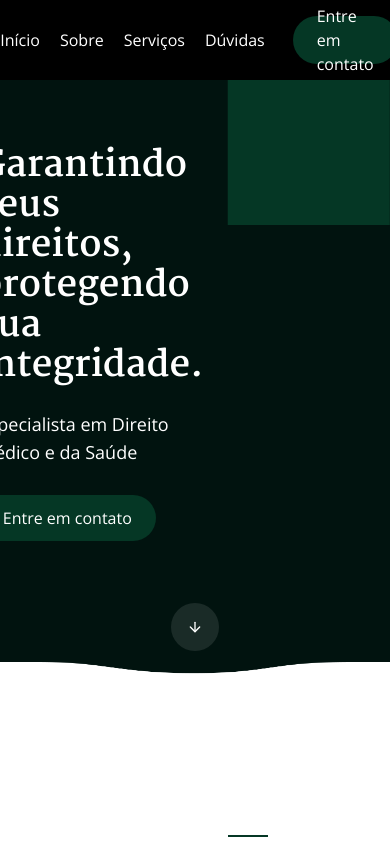
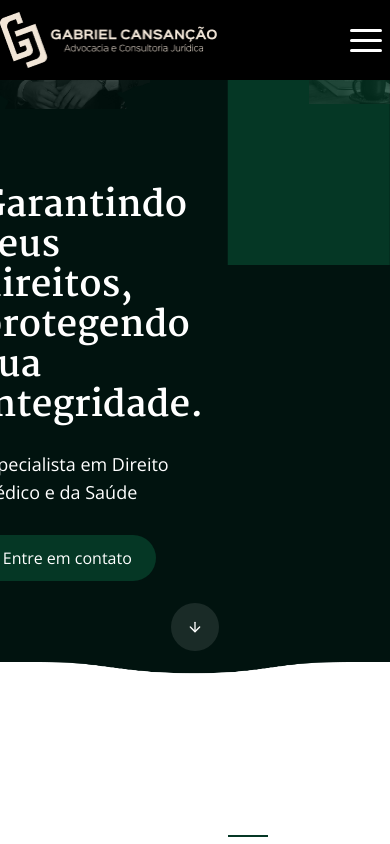
Before and after one commit to artgustavobarros/gabriela-correia, a Next.js app: page / in a window 390 px wide. Shown: the top 844 px of the page. Built offline with nearby package versions, Linux system fonts and the light colour scheme.

Commit message:
add hamburguer

```diff
--- a/package.json
+++ b/package.json
@@ -17,6 +17,7 @@
     "class-variance-authority": "^0.7.1",
     "clsx": "^2.1.1",
     "gsap": "^3.12.7",
+    "hamburger-react": "^2.5.2",
     "lucide-react": "^0.488.0",
     "next": "15.3.0",
     "react": "^19.0.0",
--- a/src/app/globals.css
+++ b/src/app/globals.css
@@ -14,6 +14,8 @@
   --color-neutral-100: #e7e7e7;
   --color-neutral-200: #cccccc;
   --color-neutral-900: #1a1a1a;
+  --color-neutral-950: #111111;
+  --color-gray-800: #7a7786;
   --color-gray-900: #18181b;
   --font-martel: var(--font-martel);
   --font-poppins: var(--font-poppins);
--- a/src/components/layout/container.tsx
+++ b/src/components/layout/container.tsx
@@ -17,7 +17,7 @@ export function Container({
   return (
     <Component
       className={cn(
-        "max-w-7xl mx-auto flex-1",
+        "container w-full max-w-7xl mx-auto flex-1",
         className,
         grid ? "grid grid-cols-12" : ""
       )}
--- /dev/null
+++ b/src/components/layout/dialog-hamburger.tsx
@@ -0,0 +1,75 @@
+"use client";
+import Hamburger from "hamburger-react";
+import {
+  Dialog,
+  DialogContent,
+  DialogDescription,
+  DialogHeader,
+  DialogTitle,
+  DialogTrigger,
+} from "../ui/dialog";
+import { useState } from "react";
+import Link from "next/link";
+
+interface DialogHamburgerProps {
+  links: {
+    text: string;
+    href: string;
+  }[];
+}
+
+export function DialogHamburger({ links }: DialogHamburgerProps) {
+  const [isOpen, setIsOpen] = useState(false);
+  return (
+    <Dialog modal={false} open={isOpen}>
+      <DialogTrigger asChild className="text-red-500">
+        <Hamburger
+          color="white"
+          rounded
+          size={32}
+          direction="right"
+          toggled={isOpen}
+          toggle={setIsOpen}
+        />
+      </DialogTrigger>
+      <DialogContent
+        hideCloseButton
+        resetPosition
+        className="top-20 right-0 h-full rounded-none border-none p-0 min-w-full w-full grid grid-cols-12 grid-rows-1 gap-0"
+      >
+        <DialogHeader className="sr-only">
+          <DialogTitle>Menu de navegação</DialogTitle>
+          <DialogDescription>Menu de navegação</DialogDescription>
+        </DialogHeader>
+        <div className="bg-black/40 col-span-7"></div>
+        <nav className="col-span-5 bg-neutral-950 h-full">
+          <ul className="p-10 flex flex-col gap-6 ">
+            {links.map((item) => {
+              return item.href === "#contact" ? (
+                <li key={item.href}>
+                  <Link
+                    href={
+                      "https://wa.me/5582999819612?text=Acabei%20de%20acessar%20teu%20projeto%2C%20achei%20massa"
+                    }
+                    className="text-brand-300 border rounded-lg py-2 px-4 font-poppins text-xl hover:text-white-50 duration-500 ease-in-out transition-all hover:bg-brand-500 hover:border-brand-500 fixed bottom-8 right-18"
+                  >
+                    {item.text}
+                  </Link>
+                </li>
+              ) : (
+                <li key={item.href}>
+                  <Link
+                    href={item.href}
+                    className="text-gray-800 font-poppins text-xl hover:text-white-50 duration-500 ease-in-out transition-all"
+                  >
+                    {item.text}
+                  </Link>
+                </li>
+              );
+            })}
+          </ul>
+        </nav>
+      </DialogContent>
+    </Dialog>
+  );
+}
--- a/src/components/layout/header.tsx
+++ b/src/components/layout/header.tsx
@@ -1,6 +1,7 @@
 import Image from "next/image";
 import { Container } from "./container";
 import Link from "next/link";
+import { DialogHamburger } from "./dialog-hamburger";
 
 const INTERNAL_LINKS = [
   {
@@ -42,7 +43,7 @@ export function Header() {
             />
           </h1>
         </Link>
-        <nav>
+        <nav className="hidden lg:block">
           <ul className="text-white flex gap-1 h-20 items-center">
             {INTERNAL_LINKS.map((item) => {
               return item.href === "#contact" ? (
@@ -70,6 +71,9 @@ export function Header() {
             })}
           </ul>
         </nav>
+        <div className="lg:hidden block">
+          <DialogHamburger links={INTERNAL_LINKS} />
+        </div>
       </Container>
     </header>
   );
--- a/src/components/sections/hero.tsx
+++ b/src/components/sections/hero.tsx
@@ -5,8 +5,8 @@ import { ArrowDown } from "lucide-react";
 
 export function Hero() {
   return (
-    <div className="relative" id="hero">
-      <section className="bg-brand-950 text-white h-[675px] flex items-center overflow-hidden">
+    <div className="relative h-[675px] pt-20" id="hero">
+      <section className="bg-brand-950 text-white flex items-center overflow-hidden h-full">
         <Container grid>
           <div className="col-span-4 flex gap-3 justify-center">
             <span className="block bg-brand-500 min-w-10 h-1 mt-2" />
--- a/src/components/ui/dialog.tsx
+++ b/src/components/ui/dialog.tsx
@@ -10,6 +10,7 @@ import { Conditional } from "../conditional";
 interface DialogContentProps
   extends React.ComponentProps<typeof DialogPrimitive.Content> {
   hideCloseButton?: boolean;
+  resetPosition?: boolean;
 }
 
 function Dialog({
@@ -55,6 +56,7 @@ function DialogOverlay({
 function DialogContent({
   className,
   children,
+  resetPosition = false,
   hideCloseButton = false,
   ...props
 }: DialogContentProps) {
@@ -64,8 +66,11 @@ function DialogContent({
       <DialogPrimitive.Content
         data-slot="dialog-content"
         className={cn(
-          "bg-background data-[state=open]:animate-in data-[state=closed]:animate-out data-[state=closed]:fade-out-0 data-[state=open]:fade-in-0 data-[state=closed]:zoom-out-95 data-[state=open]:zoom-in-95 fixed top-[50%] left-[50%] z-50 grid w-full max-w-[calc(100%-2rem)] translate-x-[-50%] translate-y-[-50%] gap-4 rounded-lg border p-6 shadow-lg duration-200 sm:max-w-lg",
-          className
+          "bg-background data-[state=open]:animate-in data-[state=closed]:animate-out fixed z-50 grid w-full max-w-[calc(100%-2rem)] gap-4 rounded-lg border p-6 shadow-lg sm:max-w-lg",
+          className,
+          resetPosition
+            ? ""
+            : "top-[50%] left-[50%] translate-x-[-50%] translate-y-[-50%] data-[state=closed]:fade-out-0 data-[state=open]:fade-in-0 data-[state=closed]:zoom-out-95 data-[state=open]:zoom-in-95 duration-200"
         )}
         {...props}
       >
```
Also changed, not shown: 1 other file (tests, documents, lock files or other folders).
